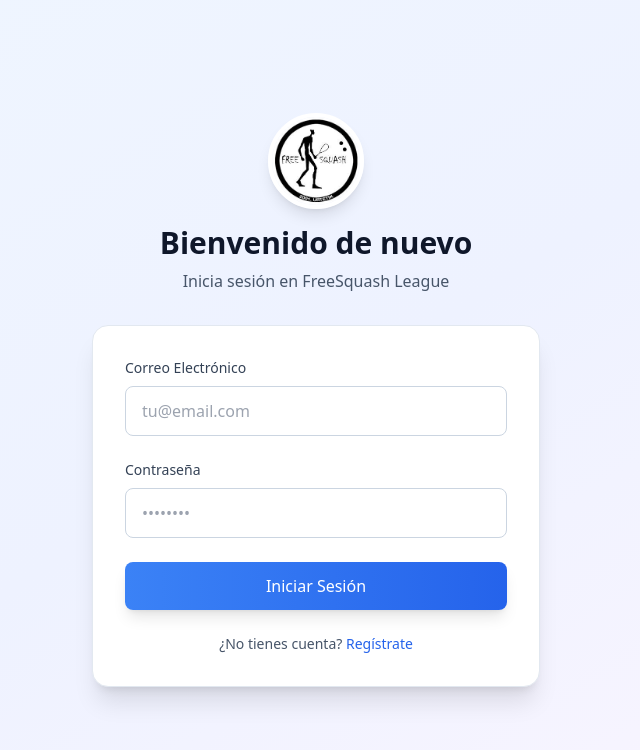
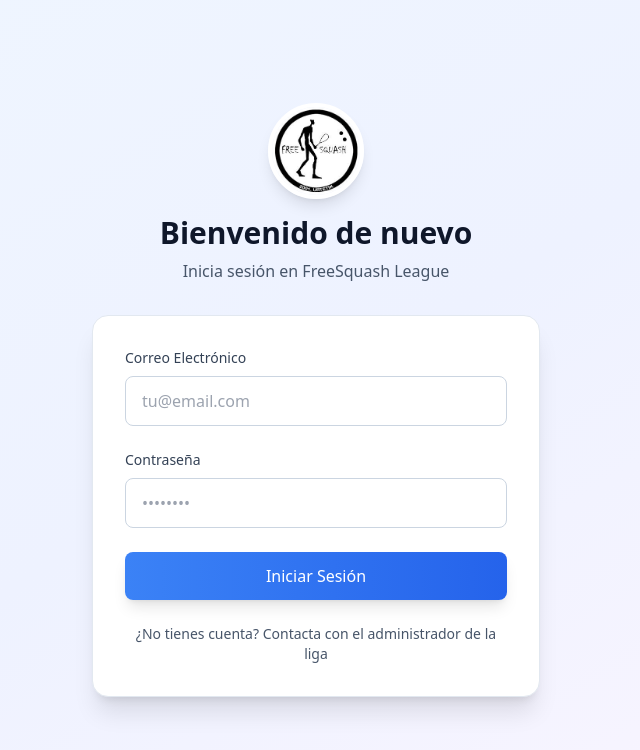
Before and after one commit to urtzih/FreeLiga, a React (Vite) app in the folder apps/web/: page /login in a window 1280 px wide. Shown: the top 750 px of the page, without its empty margins (324-964 px from the left). Built offline with nearby package versions, Linux system fonts and the light colour scheme.

Commit message:
feat: eliminar enlace de registro y actualizar mensaje en la página de inicio de sesión

```diff
--- a/apps/web/src/pages/auth/Login.tsx
+++ b/apps/web/src/pages/auth/Login.tsx
@@ -1,5 +1,5 @@
 import { useState } from 'react';
-import { Link, useNavigate } from 'react-router-dom';
+import { useNavigate } from 'react-router-dom';
 import { useAuth } from '../../contexts/AuthContext';
 
 export default function Login() {
@@ -88,10 +88,7 @@ export default function Login() {
                     </form>
 
                     <p className="mt-6 text-center text-sm text-slate-600 dark:text-slate-400">
-                        ¿No tienes cuenta?{' '}
-                        <Link to="/register" className="font-medium text-blue-600 dark:text-blue-400 hover:text-blue-500">
-                            Regístrate
-                        </Link>
+                        ¿No tienes cuenta? Contacta con el administrador de la liga
                     </p>
                 </div>
             </div>
```
